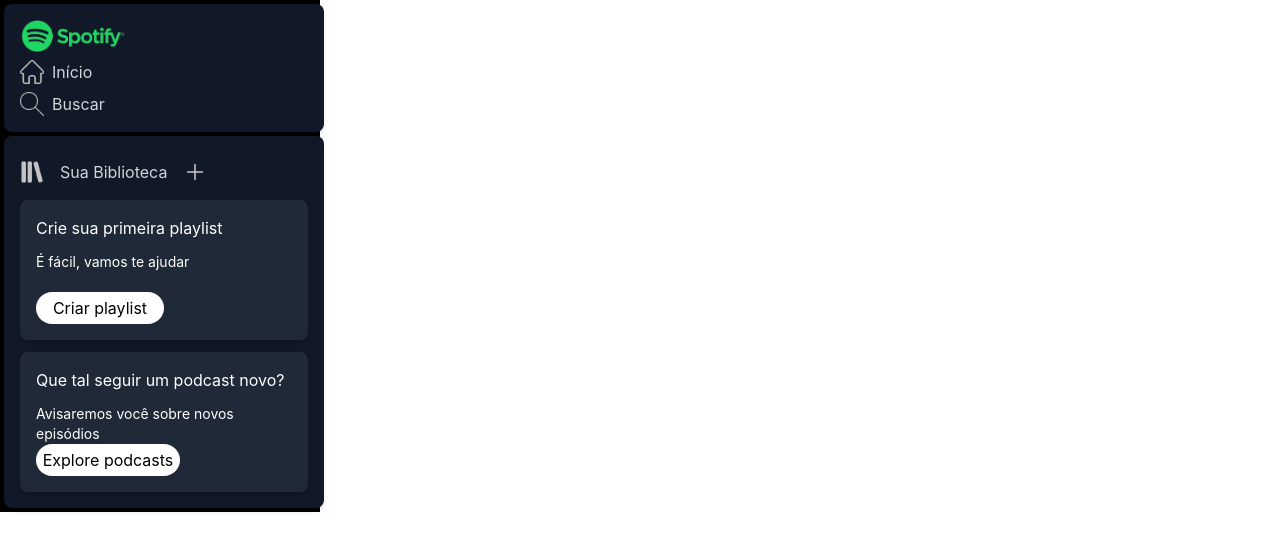
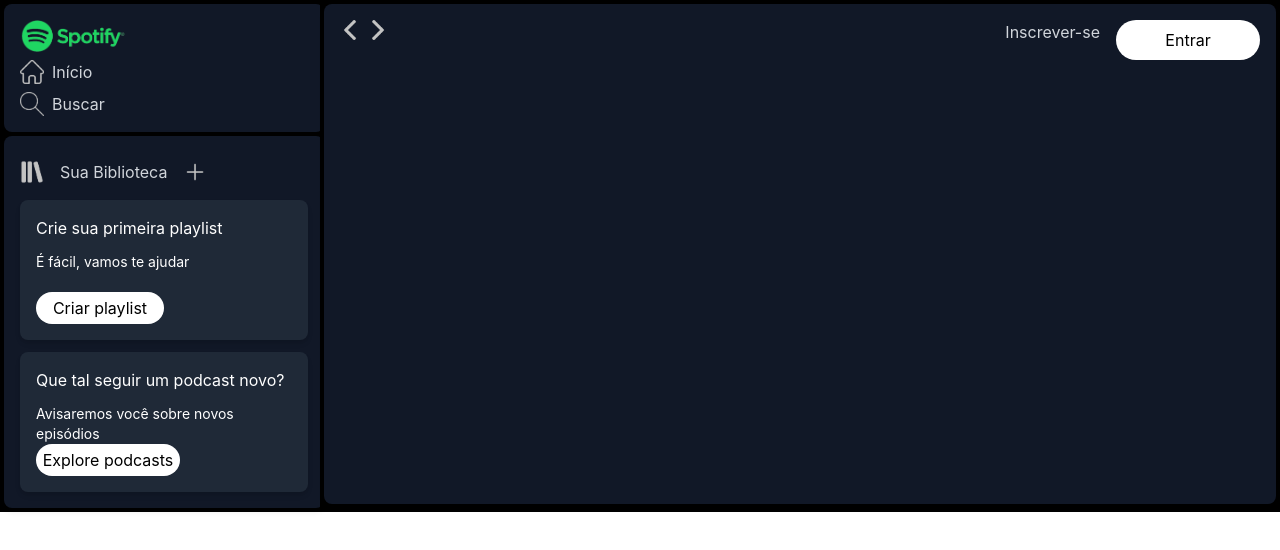
Before and after one commit to Yan0606/clone-spotify, a Vue app in the folder clone-spotify/: page / in a window 1280 px wide. Shown: the top 550 px of the page. Built offline with nearby package versions, Linux system fonts and the light colour scheme.

Commit message:
adicionando o começo da main

```diff
--- a/clone-spotify/src/App.vue
+++ b/clone-spotify/src/App.vue
@@ -6,9 +6,9 @@
         <Nave />
       </nav>
     </div>
-    <div class="w-3/4">
+    <div class="w-3/4 bg-black p-1">
       <!-- Conteúdo da Main.vue -->
-      <Main />
+      <Main/>
     </div>
     </div>
   </div>
--- a/clone-spotify/src/components/Main.vue
+++ b/clone-spotify/src/components/Main.vue
@@ -1,10 +1,16 @@
 <template>
-
-
-   <div class="flex h-full ">
-
+   <div class="flex h-full">
+    <div class="bg-gray-900 p-4 rounded-lg shadow-md w-full mb-1 flex justify-between ">
+        <div class="flex ">
+            <img src="../components/img/seta-esquerda.png" alt="seta para esquerda" class="w-15 h-5 mr-2">
+            <img src="../components/img/seta-direita.png" alt="seta para direita" class="w-15 h-5">
+        </div>
+        <div class="flex ">
+            <a href="#"><p class="ml-4 text-gray-300 visited:text-slate-50">Inscrever-se</p></a>
+            <button class="bg-white text-black rounded-full h-10 w-36 ml-4">Entrar</button>
+        </div>
     </div>
-
+</div>
 
 </template>
 
--- a/clone-spotify/src/components/Nave.vue
+++ b/clone-spotify/src/components/Nave.vue
@@ -15,7 +15,7 @@
   </div>
 
   <div class="bg-gray-900 p-4 rounded-lg shadow-md w-80 ">
-    <a href="#" class="flex items-center space-x-4 text-gray-300 visited:text-slate-50 w-max divide-none mt-2 mb-4">
+    <a href="#" class="flex items-center space-x-4 text-gray-300 c w-max divide-none mt-2 mb-4">
       <img src="../components/img/biblioteca.png" alt="icone de lupa" class="w-6 h-6">
       <p class="ml-4">Sua Biblioteca</p>
       <img src="../components/img/plus.png" alt="icone de mais, para criar playlist" class="w-6 h-6 ml-32">
```
